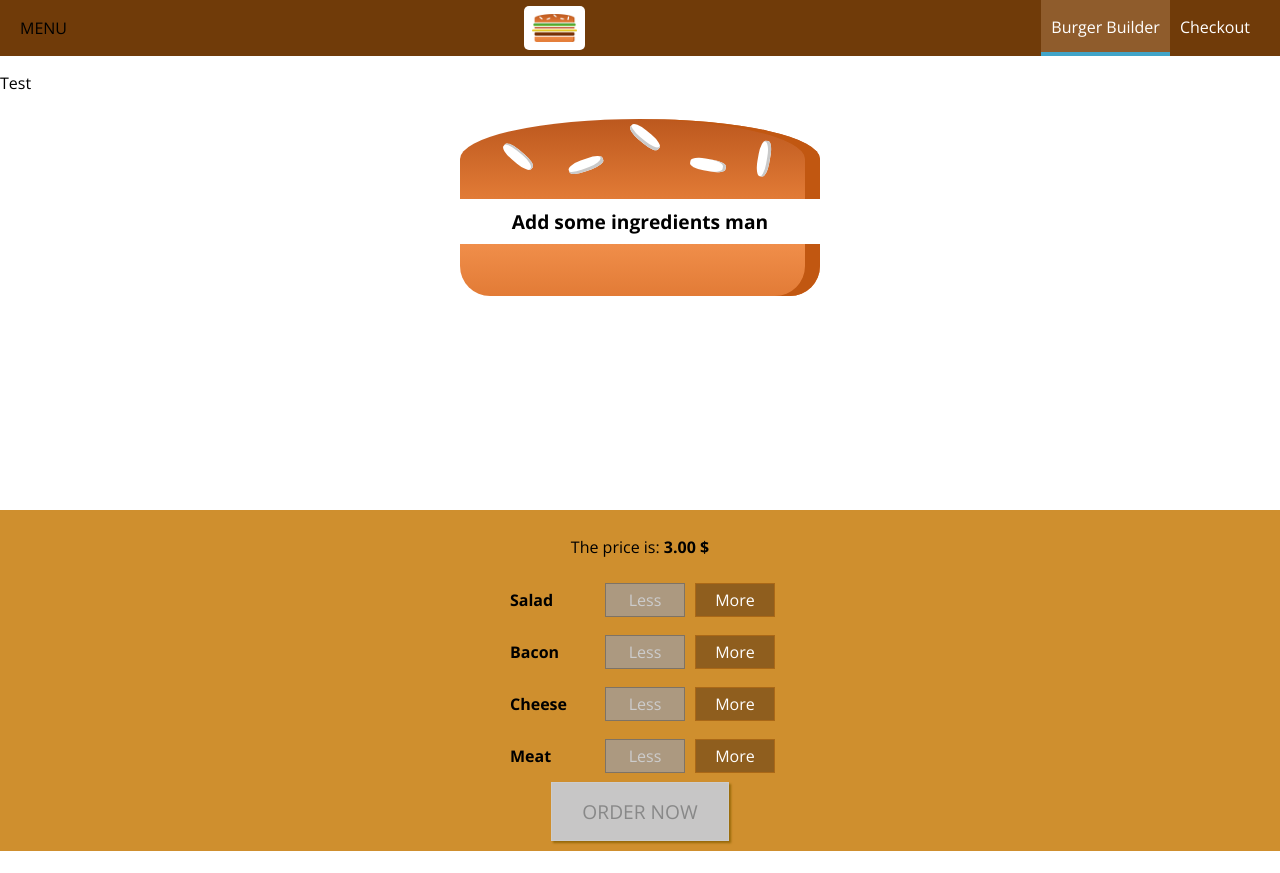
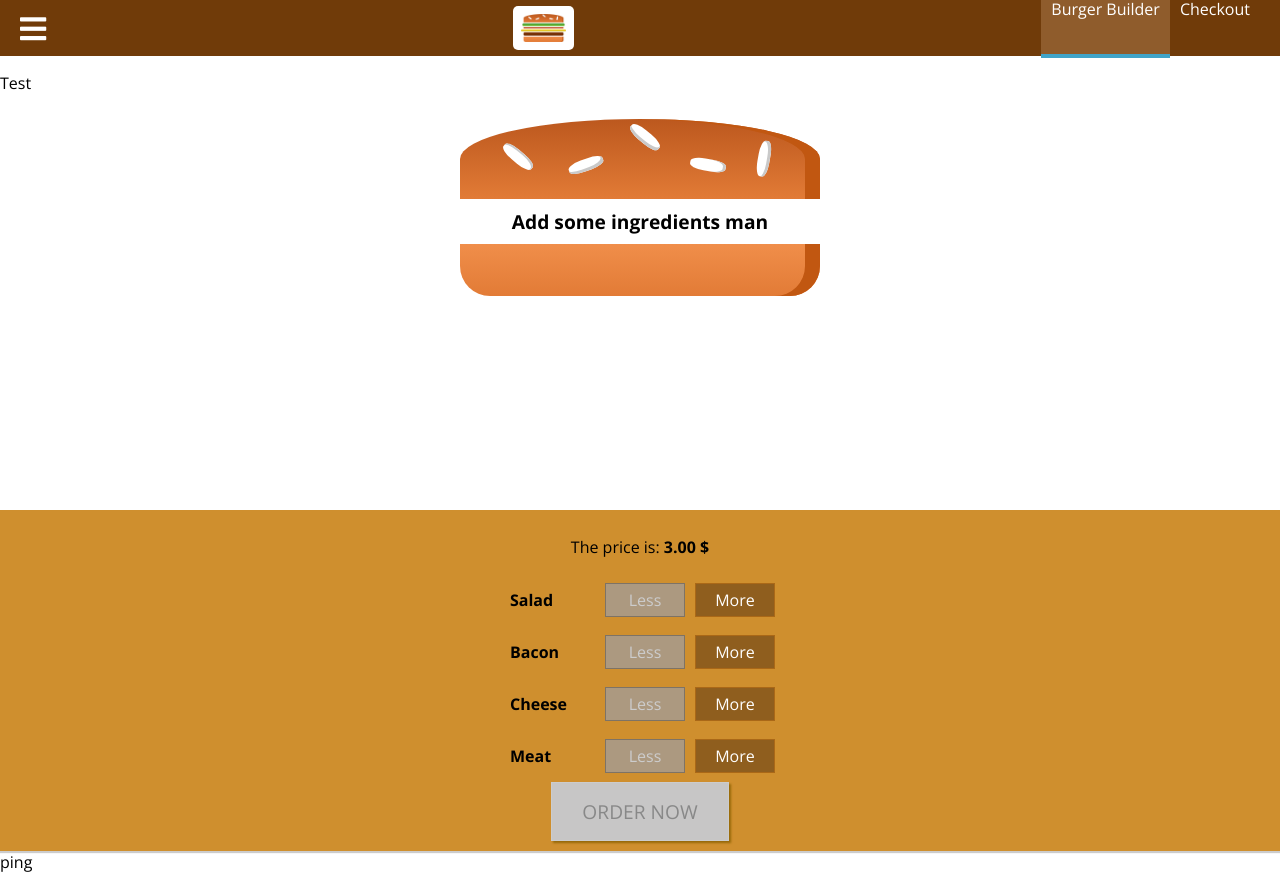
Before and after one commit to olopk/burgerproject, a React (Create React App) app: page / in a window 1280 px wide. Before the commit the page ends 851 px from the top, so only its background shows below. Built offline with nearby package versions, Linux system fonts and the light colour scheme.

Commit message:
improvements

```diff
--- a/public/index.html
+++ b/public/index.html
@@ -6,6 +6,7 @@
     <meta name="viewport" content="width=device-width, initial-scale=1" />
     <meta name="theme-color" content="#000000" />
     <link href="https://fonts.googleapis.com/css?family=Open+Sans:400,700" rel="stylesheet">
+    <link rel="stylesheet" href="https://use.fontawesome.com/releases/v5.8.2/css/all.css" integrity="sha384-oS3vJWv+0UjzBfQzYUhtDYW+Pj2yciDJxpsK1OYPAYjqT085Qq/1cq5FLXAZQ7Ay" crossorigin="anonymous">
     <!--
       manifest.json provides metadata used when your web app is installed on a
       user's mobile device or desktop. See https://developers.google.com/web/fundamentals/web-app-manifest/
--- a/src/components/Layout/Layout.js
+++ b/src/components/Layout/Layout.js
@@ -1,15 +1,32 @@
-import React from 'react';
+import React, { Component } from 'react';
 import Aux from '../../hoc/Auxiliary/Auxiliary';
 import classes from './Layout.module.css';
 import Toolbar from '../Navigation/Toolbar/Toolbar';
+import SideDrawer from '../Navigation/SideDrawer/SideDrawer'
 
-const layout = (props) => (
-    <Aux>
-        <Toolbar />
-        <main className={classes.Content}>
-            {props.children}
-        </main>
-    </Aux>
-);
+class Layout extends Component {
 
-export default layout;
+    state = {
+        showSideDrawer: false
+    }
+
+    sideDrawerClosedHandler = () => {
+        this.setState(prevState => {
+            return {showSideDrawer: !prevState.showSideDrawer}
+        })
+    }
+
+    render () {
+        return (
+            <Aux>
+            <Toolbar clicked={this.sideDrawerClosedHandler}/>
+            <SideDrawer clicked={this.sideDrawerClosedHandler} show={this.state.showSideDrawer}/>
+            <main className={classes.Content}>
+                {this.props.children}
+            </main>ping
+        </Aux>
+        )
+    }
+}
+
+export default Layout;
--- a/src/components/Logo/Logo.js
+++ b/src/components/Logo/Logo.js
@@ -3,7 +3,7 @@ import classes from './Logo.module.css';
 import burgerLogo from '../../assets/images/burger-logo.png'
 
 const logo = (props) => (
-    <div className={classes.Logo}>
+    <div className={classes.Logo} style={{height: props.height}}>
         <img src={burgerLogo} alt="My Burger" />
     </div>
 );
--- /dev/null
+++ b/src/components/Navigation/Menu/Menu.js
@@ -0,0 +1,10 @@
+import React from 'react';
+import classes from './Menu.module.css';
+
+const menu = (props) => (
+    <div className={classes.Menu} onClick={props.clicked}>
+        <i className="fas fa-bars"></i>
+    </div>
+)
+
+export default menu;
--- /dev/null
+++ b/src/components/Navigation/Menu/Menu.module.css
@@ -0,0 +1,4 @@
+.Menu {
+    font-size: 30px;
+    color: white;
+}
--- a/src/components/Navigation/NavigationItems/NavigationItem/NavigationItem.module.css
+++ b/src/components/Navigation/NavigationItems/NavigationItem/NavigationItem.module.css
@@ -1,19 +1,39 @@
+.NavigationItem {
+    margin: 10px 0;
+    box-sizing: border-box;
+    display: block;
+    width: 100%;
+    align-items: center;
+}
+
+.NavigationItem a{
+    color: #BF5C2C;
+    text-decoration: none;
+    width: 100%;
+    display: block;
+}
+
+.NavigationItem a:hover, .NavigationItem a:active, .NavigationItem a.active {
+    color: #40a4c8;
+}
+
+
+@media (min-width: 500px){
+
     .NavigationItem {
         margin: 0;
         box-sizing: border-box;
         display: flex;
         height: 100%;
+        width: auto;
         align-items: center;
     }
 
     .NavigationItem a{
         color: white;
-    text-decoration: none;
         height: 100%;
-    padding: 16px 10px;
+        padding: 0 10px;
         border-bottom: 4px solid transparent;
-    box-sizing: border-box;
-    display: block;
     }
 
     .NavigationItem a:hover, .NavigationItem a:active, .NavigationItem a.active {
@@ -22,3 +42,4 @@
         border-bottom: 4px solid #40a4c8;
         color: white;
     }
+}
--- a/src/components/Navigation/NavigationItems/NavigationItems.module.css
+++ b/src/components/Navigation/NavigationItems/NavigationItems.module.css
@@ -2,7 +2,14 @@
     margin: 0;
     padding: 0;
     list-style: none;
+    flex-flow: column;
     display: flex;
     align-items: center;
     height: 100%;
 }
+
+@media(min-width: 500px){
+    .NavigationItems {
+       flex-flow: row;
+    }
+}
--- /dev/null
+++ b/src/components/Navigation/SideDrawer/SideDrawer.js
@@ -0,0 +1,31 @@
+import React from 'react';
+import Logo from '../../Logo/Logo'
+import NavigationItems from '../NavigationItems/NavigationItems'
+import classes from './SideDrawer.module.css';
+import Backdrop from '../../UI/Backdrop/Backdrop';
+import Aux from '../../../hoc/Auxiliary/Auxiliary';
+
+const sideDrawer = (props) => {
+
+    let drawerStyle = [classes.SideDrawer, classes.Close];
+
+    if(props.show){
+        drawerStyle = [classes.SideDrawer, classes.Open];
+    }
+
+    return (
+        <Aux>
+            <Backdrop show={props.show} backdropHandler={props.clicked}/>
+            <div className={drawerStyle.join(' ')}>
+                <div className={classes.Logo}>
+                    <Logo />
+                </div>
+                <nav>
+                    <NavigationItems />
+                </nav>
+            </div>
+        </Aux>
+    )
+};
+
+export default sideDrawer;
--- /dev/null
+++ b/src/components/Navigation/SideDrawer/SideDrawer.module.css
@@ -0,0 +1,32 @@
+.SideDrawer {
+    position: fixed;
+    width: 280px;
+    max-width: 70%;
+    height: 100%;
+    left: 0;
+    top: 0;
+    z-index: 200;
+    background-color: white;
+    padding: 32px 16px;
+    box-sizing: border-box;
+    transition: transform 0.3s ease-out;
+}
+
+@media (min-width: 500px){
+    .SideDrawer{
+        display: none;
+    }
+}
+
+.Open {
+    transform: translateX(0);
+}
+
+.Close{
+    transform: translateX(-100%)
+}
+
+.Logo{
+    height: 11%;
+    margin-bottom: 32px;
+}
--- a/src/components/Navigation/Toolbar/Toolbar.js
+++ b/src/components/Navigation/Toolbar/Toolbar.js
@@ -2,12 +2,15 @@ import React from 'react';
 import classes from './Toolbar.module.css';
 import Logo from '../../Logo/Logo';
 import NavigationItems from '../NavigationItems/NavigationItems';
+import Menu from '../Menu/Menu';
 
-const toolbar = () => (
+const toolbar = (props) => (
     <header className={classes.Toolbar}>
-        <div>MENU</div>
-        <Logo />
-        <NavigationItems />
+        <Menu clicked={props.clicked}/>
+        <Logo height='80%'/>
+        <nav className={classes.DesktopOnly}>
+            <NavigationItems />
+        </nav>
     </header>
 );
 
--- a/src/components/Navigation/Toolbar/Toolbar.module.css
+++ b/src/components/Navigation/Toolbar/Toolbar.module.css
@@ -16,3 +16,9 @@
 .Toolbar nav{
     height: 100%;
 }
+
+@media(max-width: 499px){
+    .DesktopOnly{
+        display:none;
+    }
+}
```
Lines whose indentation alone changed are shown as unchanged.
